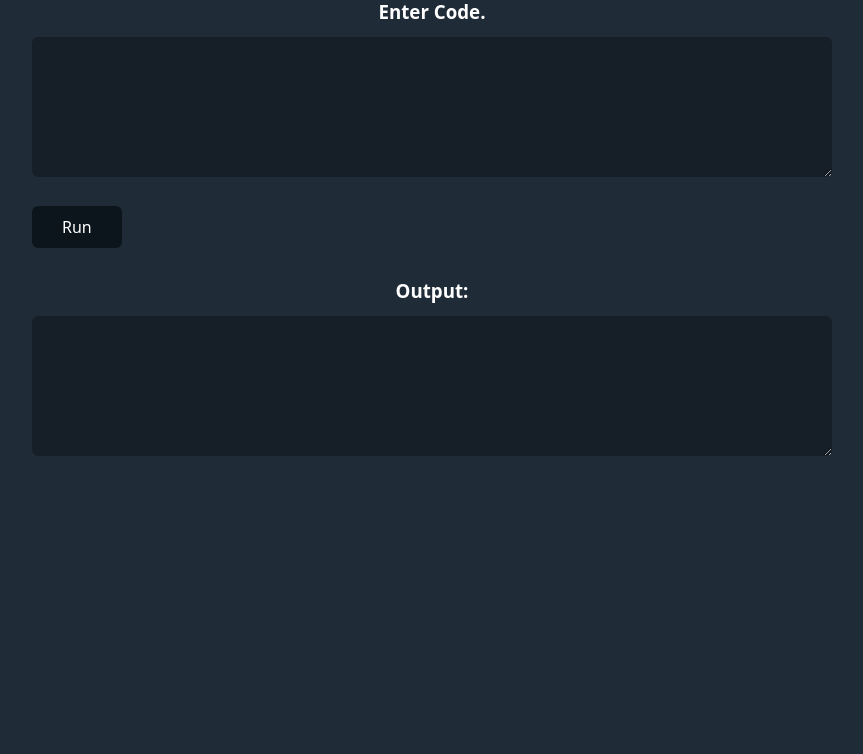
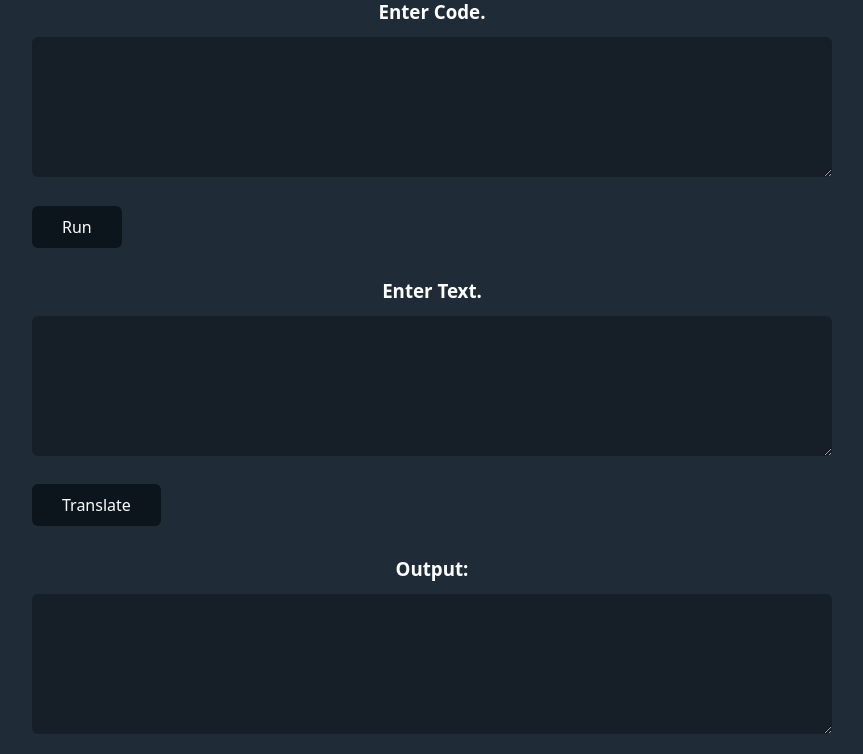
Before and after one commit to zt07/Brainfuck-Interpretor, a Flask app: page / in a window 1280 px wide. Shown: the part 175-929 px from the top of the page, without its empty margins (208-1071 px from the left). Before the commit the page ends 631 px from the top, so only its background shows below. Run offline with Flask 2, Linux system fonts and the light colour scheme.

Commit message:
Has text to BF now

```diff
--- a/app.py
+++ b/app.py
@@ -1,5 +1,6 @@
 from flask import Flask, request, render_template, Blueprint
 import brainfuck
+from brainfuckery import Brainfuckery
 app = Flask(__name__)
 
 @app.route('/')
@@ -13,6 +14,12 @@
         result = brainfuck.evaluate(code)
         return render_template('index.html', result=result)
 
+@app.route('/Translate', methods=['POST'])
+def translate():
+    if request.method == 'POST':
+        code = request.form['Translate']
+        result = Brainfuckery().convert(code)
+        return render_template('index.html', result=result)
 
 if __name__=='__main__':
     app.run(debug=True)
--- a/templates/index.html
+++ b/templates/index.html
@@ -9,6 +9,7 @@
 
     <style>
       .center {
+
         display: flex;
         align-items: center;
         justify-content: center;
@@ -35,6 +36,14 @@
 
    </form>
 
+   <form method="POST" action="/Translate">
+    <h3 class="center"> Enter Text.</h3>
+    <textarea id="Translate" name = 'Translate'> </textarea>
+    <br>
+    <button type="submit" class="btn btn-primary" name="Translate" class="center">Translate</button>
+
+   </form>
+
     <!-- output the result-->
     <h3 class="center"> Output:</h3>
     <div class="output">
```
Also changed, not shown: README.md.
